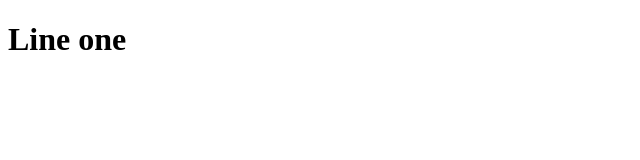
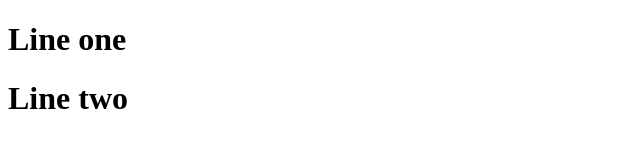
Before and after one commit to kipkorirgideon/switching-branches, a plain HTML site: page index.html in a window 1280 px wide. Shown: the whole page, without its empty margins (0-640 px from the left). Drawn offline with Linux system fonts and the light colour scheme.

Commit message:
BRANCH TWO COMMIT

```diff
--- a/index.html
+++ b/index.html
@@ -8,6 +8,7 @@
 </head>
 <body>
     <h1>Line one</h1>
+    <h1>Line two</h1>
 
 </body>
 </html>
```
